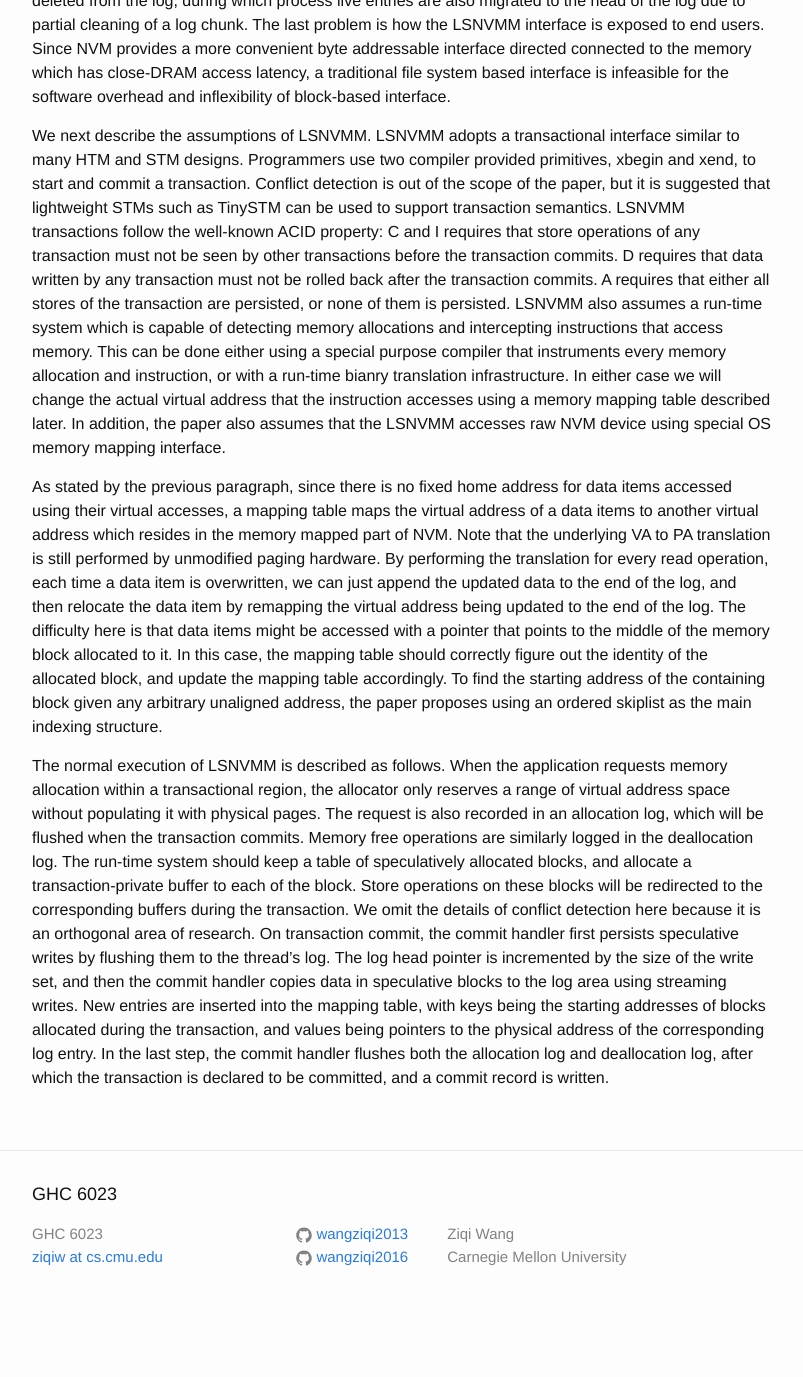
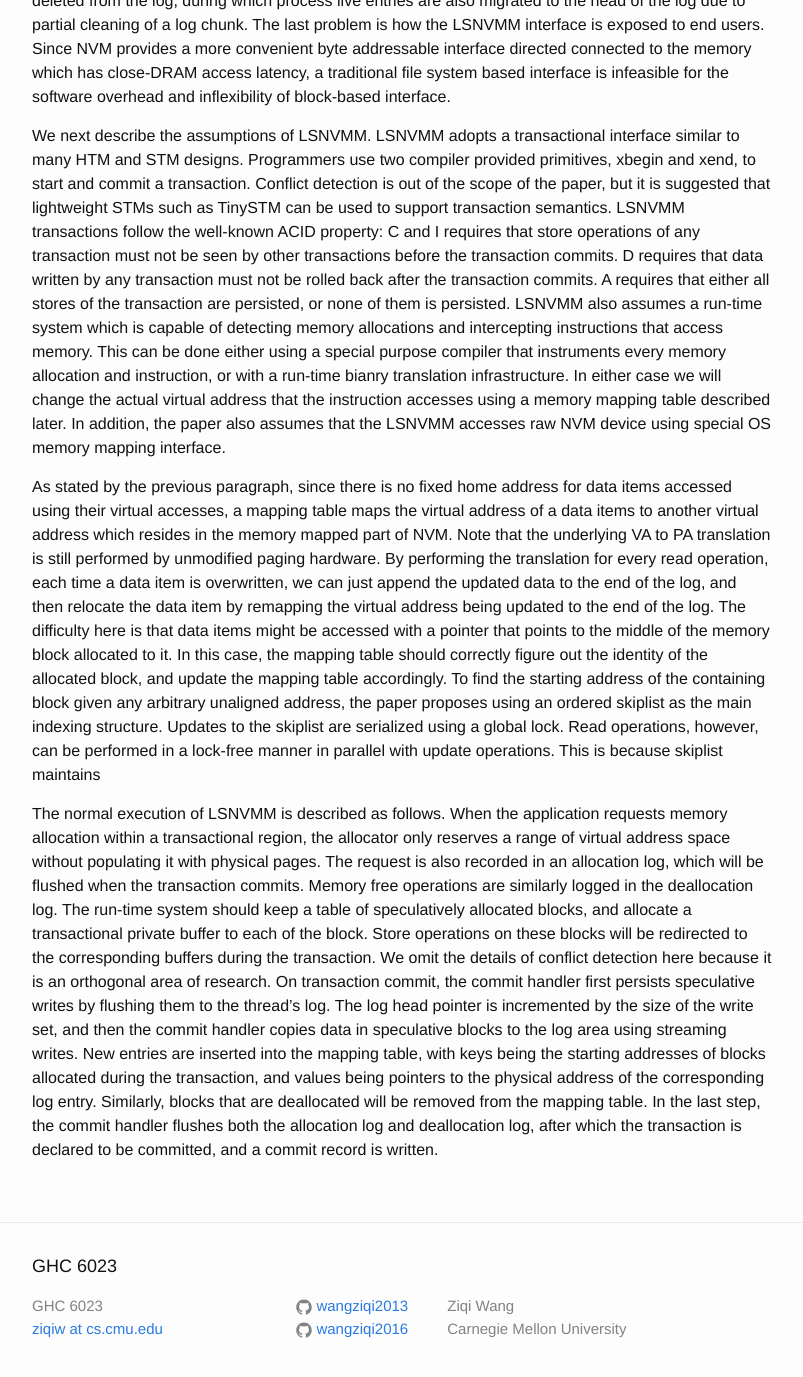
Before and after one commit to wangziqi2013/wangziqi2013.github.io, a Jekyll site: the page built from _posts/2019-02-25-log-structured-nv-main-memory.markdown, in a window 1280 px wide and 1400 px high, scrolled down 1349 px. Shown: the top 1377 px of the window, without its empty margins (238-1041 px from the left). Built offline with Jekyll 4.4.1, drawn with Linux system fonts in a browser that asks for light colours; before the commit the page ends 2677 px from its top, so only the background shows below that.

Commit message:
Adding skiplist reads and writes

```diff
--- a/_posts/2019-02-25-log-structured-nv-main-memory.markdown
+++ b/_posts/2019-02-25-log-structured-nv-main-memory.markdown
@@ -68,17 +68,18 @@ of the log, and then relocate the data item by remapping the virtual address bei
 here is that data items might be accessed with a pointer that points to the middle of the memory block allocated to it. In
 this case, the mapping table should correctly figure out the identity of the allocated block, and update the mapping table
 accordingly. To find the starting address of the containing block given any arbitrary unaligned address, the paper proposes
-using an ordered skiplist as the main indexing structure.
+using an ordered skiplist as the main indexing structure. Updates to the skiplist are serialized using a global lock. Read
+operations, however, can be performed in a lock-free manner in parallel with update operations. This is because skiplist maintains
 
 The normal execution of LSNVMM is described as follows. When the application requests memory allocation within a transactional
 region, the allocator only reserves a range of virtual address space without populating it with physical pages. The request is also
 recorded in an allocation log, which will be flushed when the transaction commits. Memory free operations are similarly logged
-in the deallocation log. The run-time system should keep a table of speculatively allocated blocks, and allocate a transaction-private
-buffer to each of the block. Store operations on these blocks will be redirected to the corresponding buffers during the
+in the deallocation log. The run-time system should keep a table of speculatively allocated blocks, and allocate a transactional
+private buffer to each of the block. Store operations on these blocks will be redirected to the corresponding buffers during the
 transaction. We omit the details of conflict detection here because it is an orthogonal area of research. On transaction
 commit, the commit handler first persists speculative writes by flushing them to the thread's log. The log head pointer
 is incremented by the size of the write set, and then the commit handler copies data in speculative blocks to the log area
 using streaming writes. New entries are inserted into the mapping table, with keys being the starting addresses of blocks
-allocated during the transaction, and values being pointers to the physical address of the corresponding log entry. In the
-last step, the commit handler flushes both the allocation log and deallocation log, after which the transaction is declared
-to be committed, and a commit record is written.
+allocated during the transaction, and values being pointers to the physical address of the corresponding log entry. Similarly,
+blocks that are deallocated will be removed from the mapping table. In the last step, the commit handler flushes both the
+allocation log and deallocation log, after which the transaction is declared to be committed, and a commit record is written.
```
